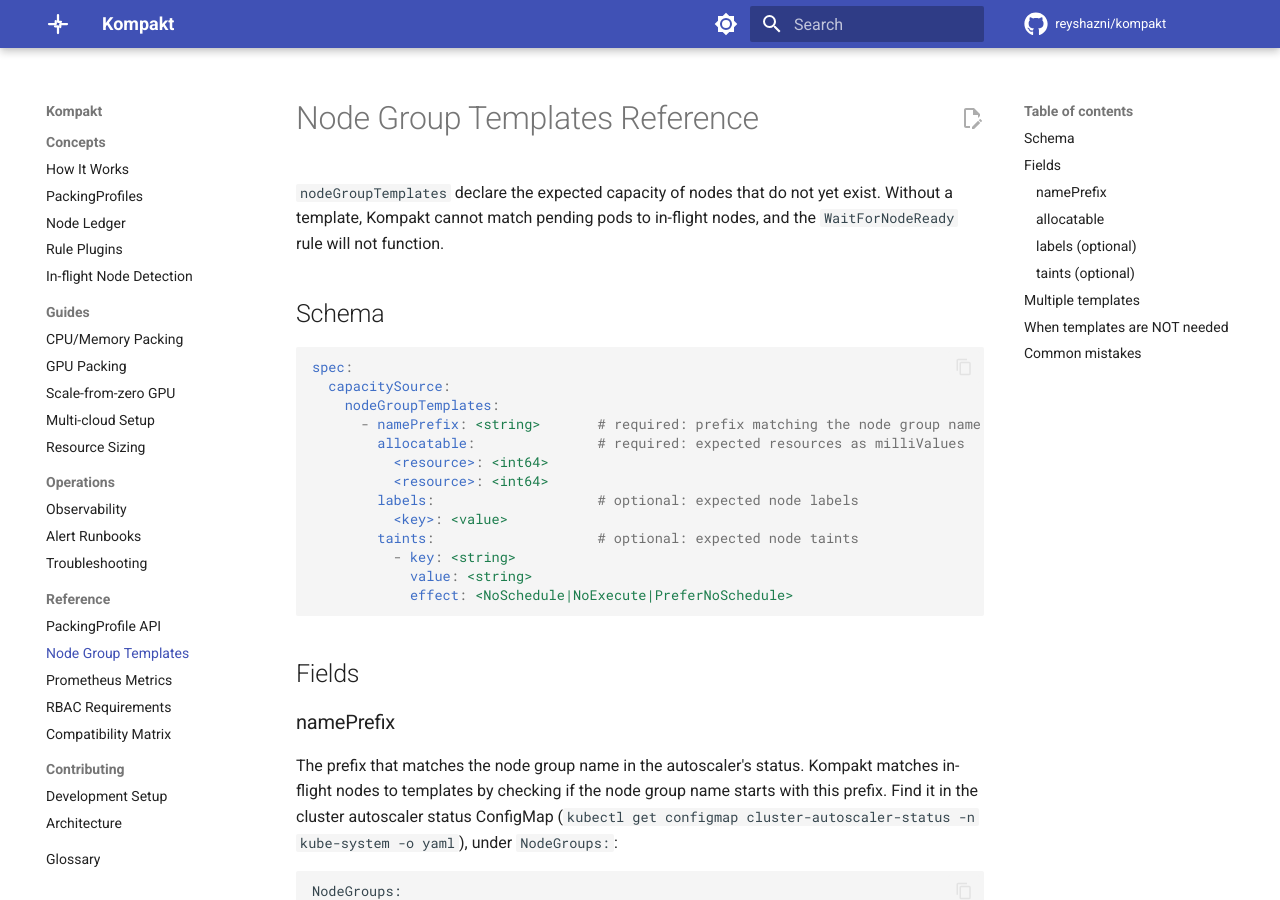
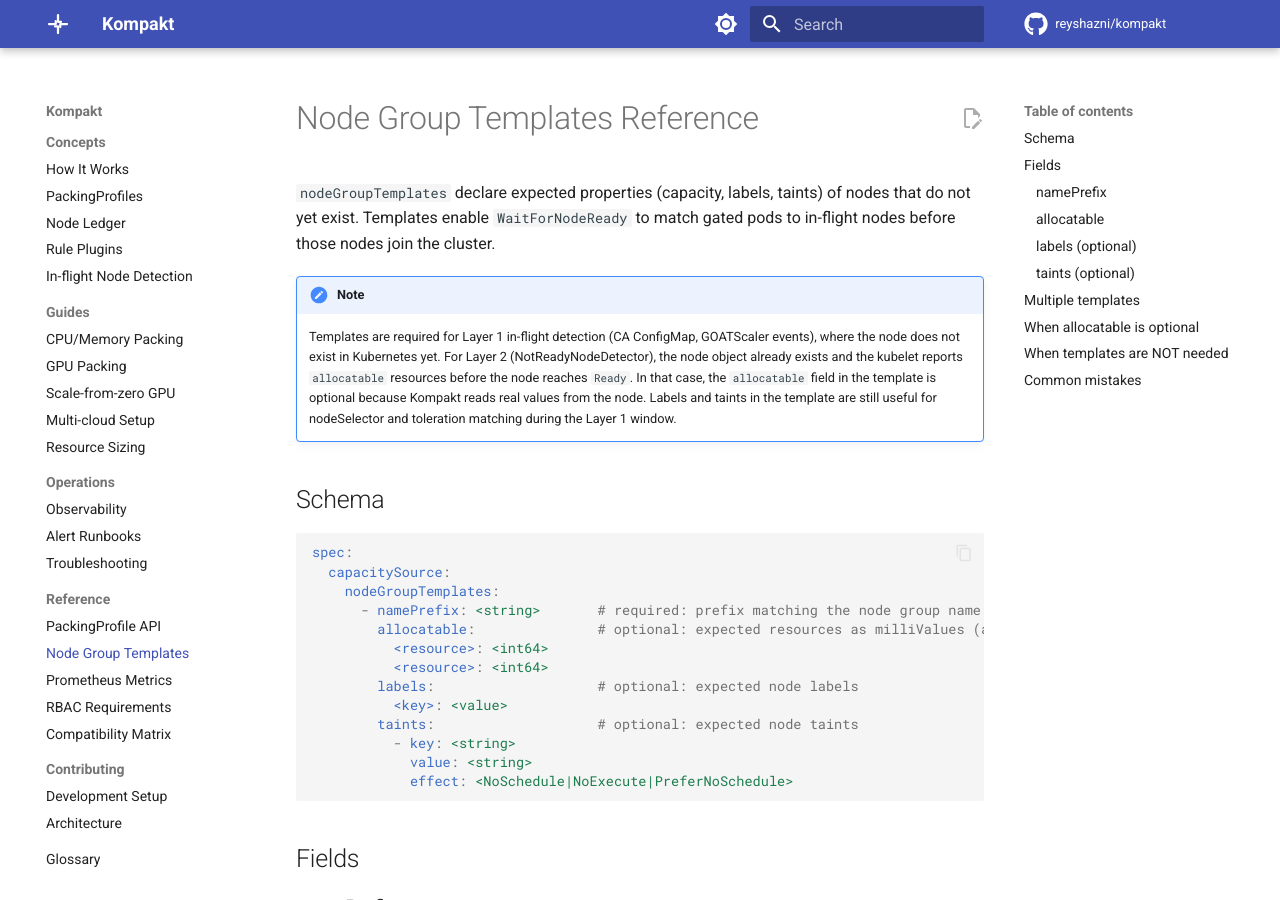
Before and after one commit to reyshazni/kompakt, an MkDocs documentation site: the page built from docs/reference/node-group-templates.md, in a window 1280 px wide and 900 px high. Built offline with MkDocs 1.6.1 and Material for MkDocs 9.7.7, drawn with Linux system fonts in a browser that asks for light colours; comment, search, counter and statistics services are not loaded; some of the changed text lies outside the part shown.

Commit message:
docs: clarify allocatable is optional

```diff
--- a/docs/reference/node-group-templates.md
+++ b/docs/reference/node-group-templates.md
@@ -1,6 +1,9 @@
 # Node Group Templates Reference
 
-`nodeGroupTemplates` declare the expected capacity of nodes that do not yet exist. Without a template, Kompakt cannot match pending pods to in-flight nodes, and the `WaitForNodeReady` rule will not function.
+`nodeGroupTemplates` declare expected properties (capacity, labels, taints) of nodes that do not yet exist. Templates enable `WaitForNodeReady` to match gated pods to in-flight nodes before those nodes join the cluster.
+
+!!! note
+    Templates are required for Layer 1 in-flight detection (CA ConfigMap, GOATScaler events), where the node does not exist in Kubernetes yet. For Layer 2 (NotReadyNodeDetector), the node object already exists and the kubelet reports `allocatable` resources before the node reaches `Ready`. In that case, the `allocatable` field in the template is optional because Kompakt reads real values from the node. Labels and taints in the template are still useful for nodeSelector and toleration matching during the Layer 1 window.
 
 ## Schema
 
@@ -9,7 +12,7 @@
   capacitySource:
     nodeGroupTemplates:
       - namePrefix: <string>       # required: prefix matching the node group name
-        allocatable:               # required: expected resources as milliValues
+        allocatable:               # optional: expected resources as milliValues (auto-read from NotReady nodes)
           <resource>: <int64>
           <resource>: <int64>
         labels:                    # optional: expected node labels
@@ -135,6 +138,10 @@
 
 Kompakt matches in-flight nodes to templates by prefix. The first matching template is used.
 
+## When `allocatable` is optional
+
+- **`capacitySource.type: NodeAllocatable`**: The kubelet reports `allocatable` on NotReady nodes before they reach `Ready`. Kompakt reads these real values automatically. You can omit `allocatable` in the template and still declare `labels` and `taints` for nodeSelector/toleration matching during the Layer 1 detection window.
+
 ## When templates are NOT needed
 
 - **`WaitForWorkloadPacking` only profiles**: BinPack operates on existing nodes (already joined, real capacity visible). No template needed.
```
Also changed, not shown: docs/concepts/inflight-detection.md (+5 -3 lines), docs/guides/scale-from-zero-gpu.md (+1 -1 lines).
